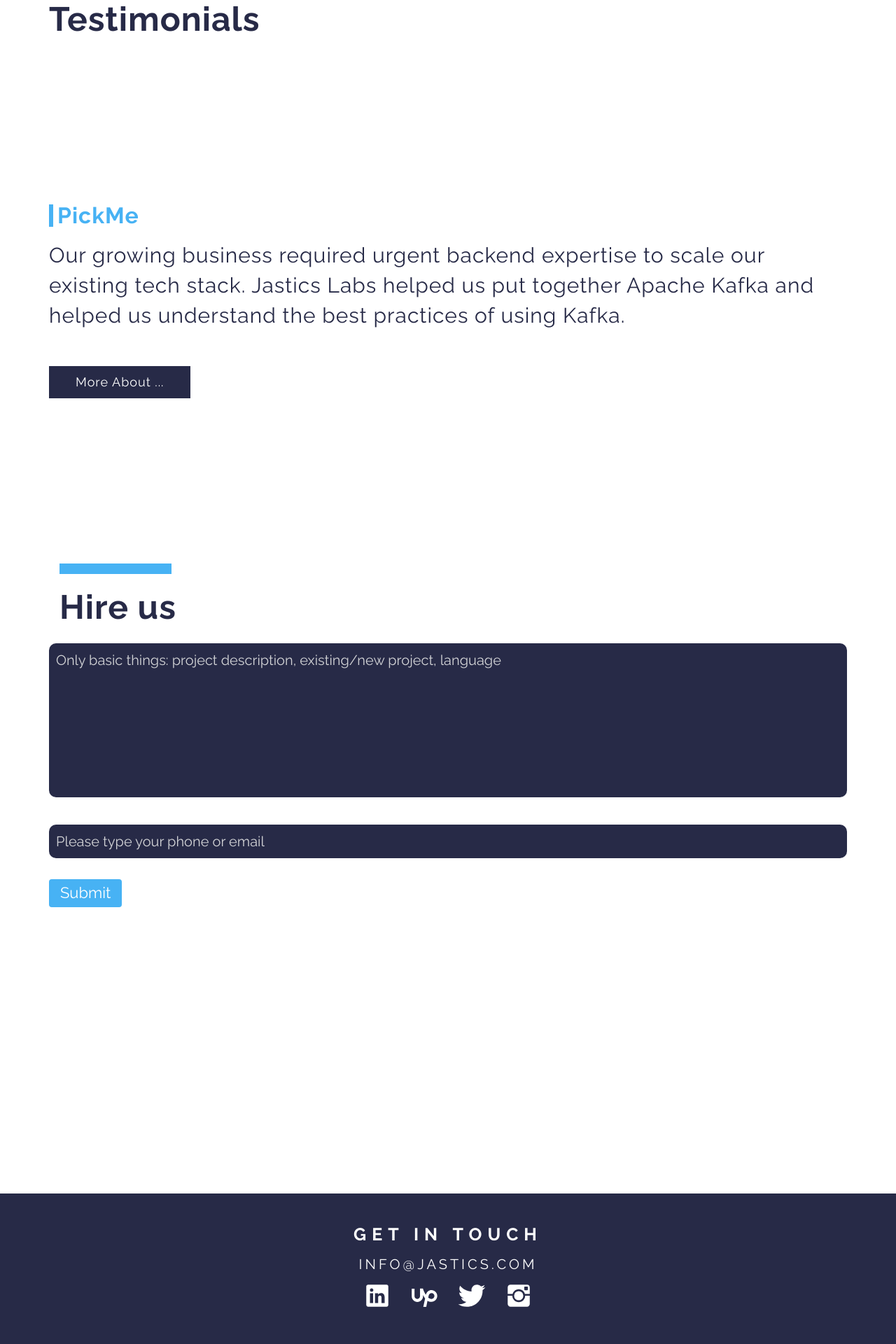
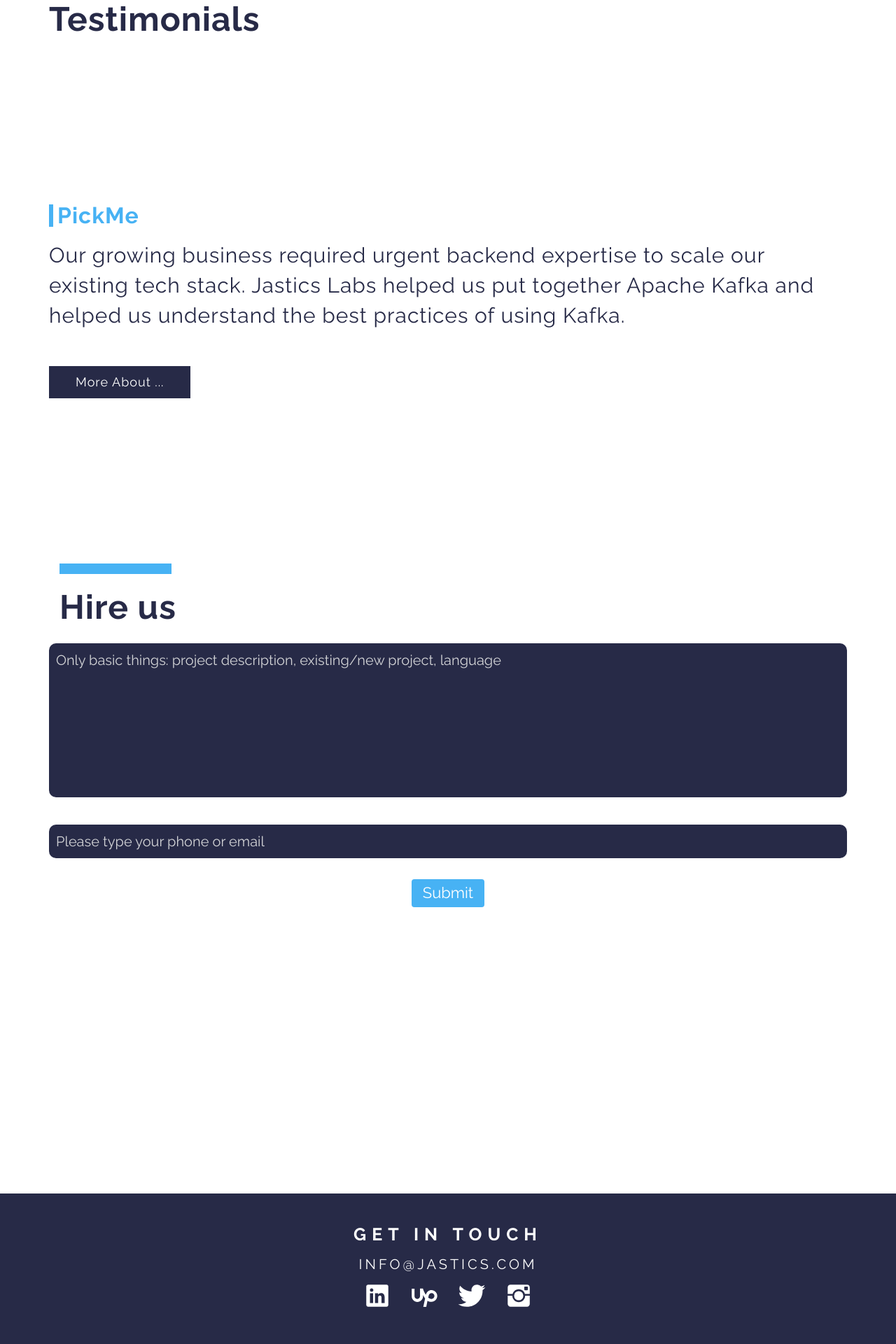
Before and after one commit to ivanursul/jastics, a Jekyll site: the page built from index.md, in a window 1280 px wide. Shown: the part 2795-4715 px from the top of the page at 70% size. Built offline with Jekyll 4.4.1, drawn with Linux system fonts in a browser that asks for light colours.

```diff
--- a/_includes/hire-us.html
+++ b/_includes/hire-us.html
@@ -29,7 +29,7 @@
               <input type="hidden" name="_next" value="https://jastics.com/index">
               <input type="hidden" name="_subject" value="New Request">
 
-              <button type="submit" class="btn btn-hire">Submit</button>
+              <button type="submit" class="btn btn-hire center-block">Submit</button>
 
           </form>
         </div>
```
